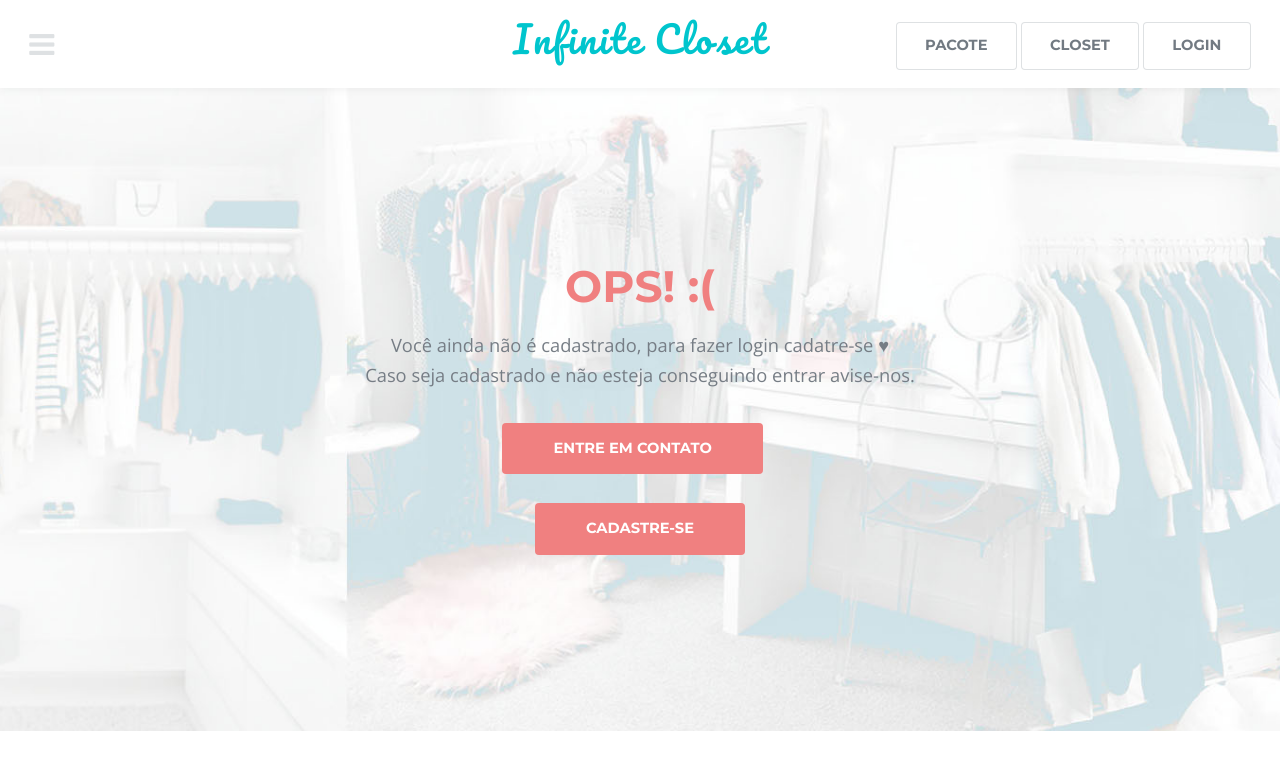
After one commit to quelb/Sistema, a PHP site: page /errologin.php in a window 1280 px wide. The commit adds this page. Shown: the top 770 px of the page. Run offline with PHP 8.4, Linux system fonts and the light colour scheme.

Commit message:
página de erro

```diff
--- /dev/null
+++ b/sitephp/errologin.php
@@ -0,0 +1,36 @@
+<!DOCTYPE HTML>
+<!--
+	Intensify by TEMPLATED
+	templated.co @templatedco
+	Released for free under the Creative Commons Attribution 3.0 license (templated.co/license)
+-->
+<html>
+	<head>
+		<title>Infinite Closet</title>
+		<meta charset="utf-8" />
+		<meta name="viewport" content="width=device-width, initial-scale=1" />
+		<link rel="stylesheet" href="assets/css/main.css" />
+	</head>
+	<body>
+
+		<!-- Header -->
+			<?php include 'header.php';?>
+
+		<!-- Banner -->
+			<section id="banner">
+				<div class="content">
+					<h1>OPS! :( </h1>
+					<p>Você ainda não é cadastrado, para fazer login cadatre-se ♥ <br />Caso seja cadastrado e não esteja conseguindo entrar avise-nos.</p>
+					<ul class="actions">
+						<li><a href="contato.php" class="button scrolly">Entre em contato</a></li>
+						</br>
+
+					</ul>
+				</div>
+				<div class="content">
+				<ul class="actions">
+				<li><a href="cadastro.php" class="button scrolly">Cadastre-se</a></li>
+				</ul>
+				</div>
+
+			</section>
--- a/sitephp/loginServlet.php
+++ b/sitephp/loginServlet.php
@@ -4,7 +4,7 @@
 $error='';
 if(isset($_POST['submit'])){
  if(empty($_POST['email']) || empty($_POST['senha'])){
- $error = "Usuário ou senha errado";
+ $error = "errologin.php";
  }
  else
  {
```
